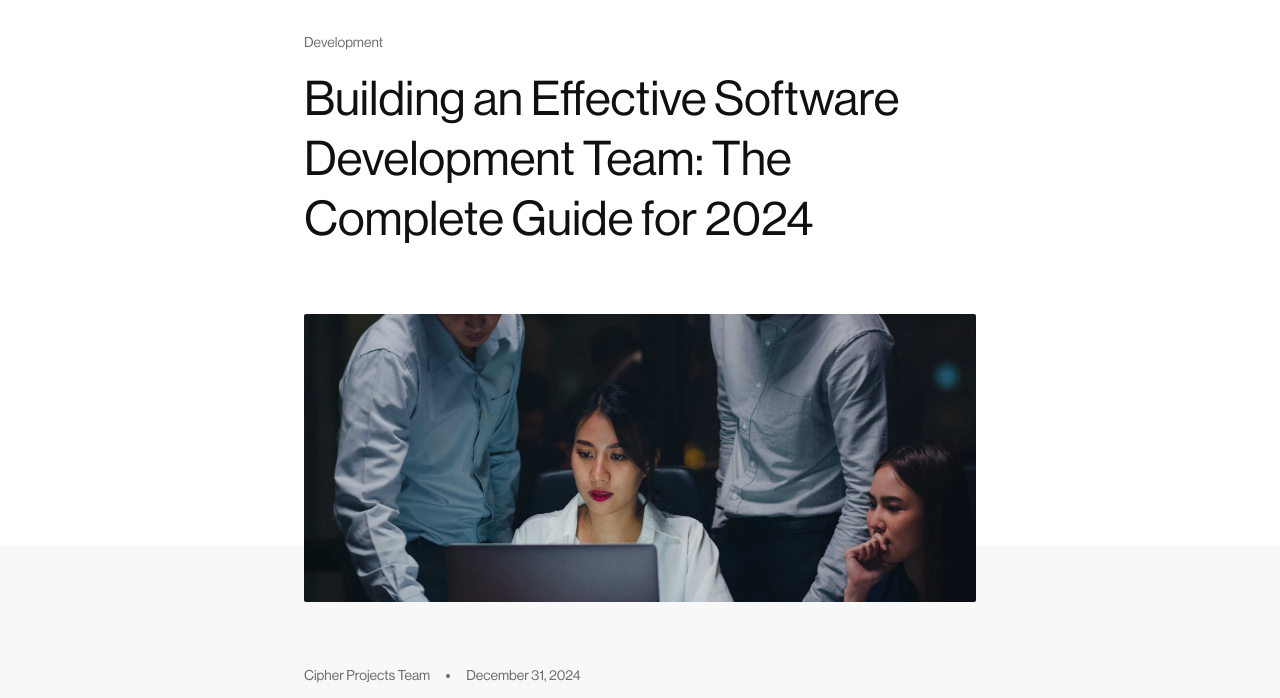
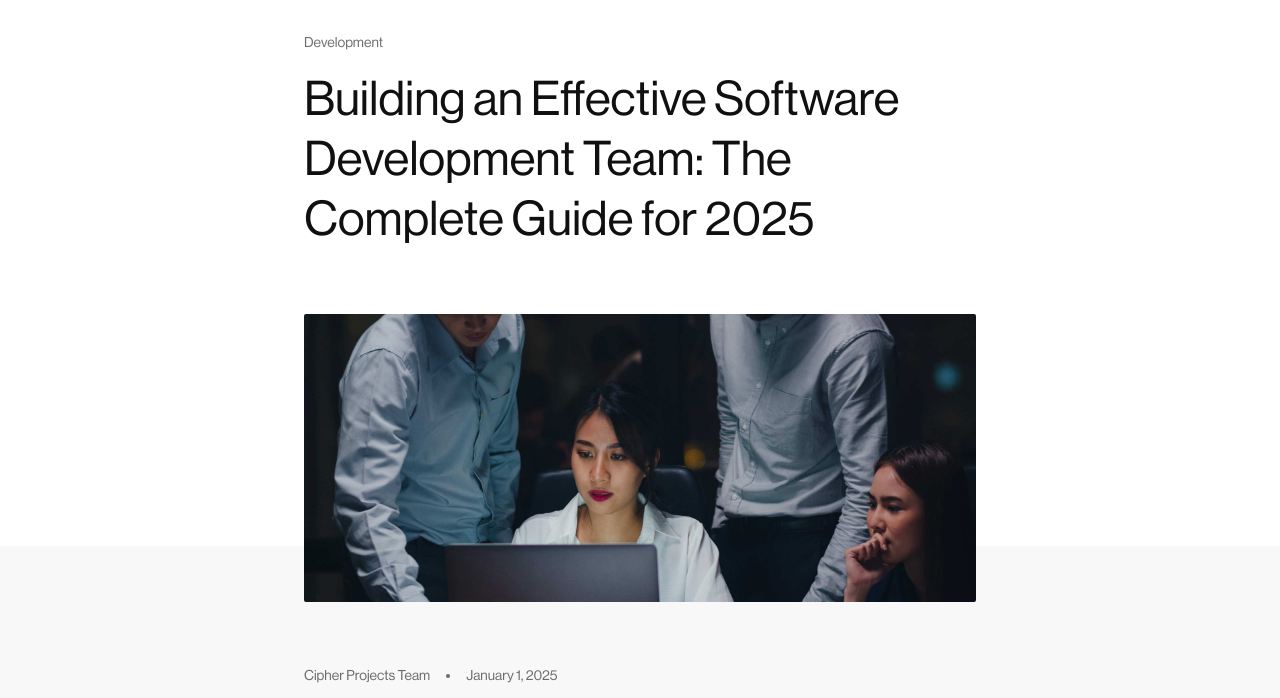
Before and after one commit to meteordefect/cipher-projects, a Next.js app: page /research/software-development-team in a window 1280 px wide. Shown: the part 254-952 px from the top of the page. Built offline with nearby package versions, Linux system fonts and the light colour scheme.

Commit message:
New SEO software blog

```diff
--- a/src/app/research/page.tsx
+++ b/src/app/research/page.tsx
@@ -9,9 +9,9 @@ import { ArrowUpRight } from 'lucide-react'
 const researchPosts = [
   {
     id: 'software-development-team',
-    title: "Building an Effective Software Development Team: The Complete Guide for 2024",
+    title: "Building an Effective Software Development Team: The Complete Guide for 2025",
     subtitle: "Essential strategies for assembling and managing high-performing development teams",
-    date: "December 31, 2024",
+    date: "January 1, 2025",
     author: "Cipher Projcects Team",
     category: "Development",
     image: "/research/software-development-team.jpg",
--- a/src/app/research/software-development-team/page.tsx
+++ b/src/app/research/software-development-team/page.tsx
@@ -22,7 +22,7 @@ export default function SoftwareDevTeamPage() {
           <div className="space-y-4">
             <span className="text-sm opacity-60">Development</span>
             <h1 className="text-5xl font-normal leading-tight">
-              Building an Effective Software Development Team: The Complete Guide for 2024
+              Building an Effective Software Development Team: The Complete Guide for 2025
             </h1>
           </div>
         </div>
@@ -42,7 +42,7 @@ export default function SoftwareDevTeamPage() {
         <div className="flex items-center gap-4 mb-16 text-sm opacity-60">
           <span>Cipher Projects Team</span>
           <span className="w-1 h-1 rounded-full bg-current" />
-          <span>December 31, 2024</span>
+          <span>January 1, 2025</span>
         </div>
 
         {/* Content */}
@@ -106,7 +106,7 @@ export default function SoftwareDevTeamPage() {
           <div className="flex items-center gap-4">
             <span className="text-sm opacity-60">Share this article</span>
             <Link
-              href={`https://twitter.com/intent/tweet?text=Building an Effective Software Development Team: The Complete Guide for 2024&url=${encodeURIComponent('https://yourwebsite.com/blog/software-development-team')}`}
+              href={`https://twitter.com/intent/tweet?text=Building an Effective Software Development Team: The Complete Guide for 2025&url=${encodeURIComponent('https://yourwebsite.com/blog/software-development-team')}`}
               target="_blank"
               rel="noopener noreferrer"
               className="opacity-60 hover:opacity-100 transition-opacity"
@@ -114,7 +114,7 @@ export default function SoftwareDevTeamPage() {
               <Twitter size={20} />
             </Link>
             <Link
-              href={`https://www.linkedin.com/shareArticle?mini=true&url=${encodeURIComponent('https://yourwebsite.com/blog/software-development-team')}&title=Building an Effective Software Development Team: The Complete Guide for 2024`}
+              href={`https://www.linkedin.com/shareArticle?mini=true&url=${encodeURIComponent('https://yourwebsite.com/blog/software-development-team')}&title=Building an Effective Software Development Team: The Complete Guide for 2025`}
               target="_blank"
               rel="noopener noreferrer"
               className="opacity-60 hover:opacity-100 transition-opacity"
```
